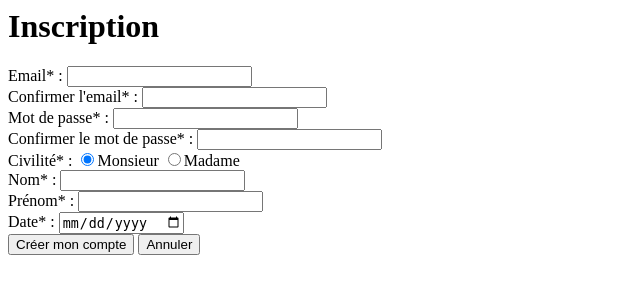
After one commit to cardineau1/vinicommerce, a PHP site: page /php/inscription.php in a window 1280 px wide. The commit adds this page. Shown: the top 300 px of the page, without its empty margins (0-640 px from the left). Run offline with PHP 8.4, Linux system fonts and the light colour scheme.

Commit message:
Ajout inscription.php et mdpoublie.php

```diff
--- a/code/phpSite/php/accueil.php
+++ b/code/phpSite/php/accueil.php
@@ -6,6 +6,6 @@
     <label class="admin">Password : </label>
     <input class="admin" type="password" name="pwd"/>
     <button class="admin" type="submit">Connecter</button>
-
   </form>
+  <a href="index.php?page=inscription">S'inscrire</a>
 </article>
--- /dev/null
+++ b/code/phpSite/php/inscription.php
@@ -0,0 +1,33 @@
+<h1 class="admin">Inscription</h1>
+<article id="formulaire">
+  <form class="admin" id="form" action="index.php?page=p_inscription" method="post">
+    <label class="admin">Email* : </label>
+    <input class="admin" type="text" name="email"/>
+    <br>
+    <label class="admin">Confirmer l'email* : </label>
+    <input class="admin" type="text" name="confemail"/>
+    <br>
+    <label class="admin">Mot de passe* : </label>
+    <input class="admin" type="password" name="mdp"/>
+    <br>
+    <label class="admin">Confirmer le mot de passe* : </label>
+    <input class="admin" type="password" name="confmdp"/>
+    <br>
+    <label class="admin">Civilité* : </label>
+    <input type="radio" name="civilite" value="monsieur" checked>Monsieur
+    <input type="radio" name="civilite" value="madame">Madame
+    <br>
+    <label class="admin">Nom* : </label>
+    <input class="admin" type="text" name="nom"/>
+    <br>
+    <label class="admin">Prénom* : </label>
+    <input class="admin" type="text" name="prenom"/>
+    <br>
+    <label class="admin">Date* : </label>
+    <input type="date" name="naissance">
+    <br>
+
+    <button class="admin" type="submit">Créer mon compte</button>
+    <button class="admin" type="cancel">Annuler</button>
+  </form>
+</article>
```
Also changed, not shown: code/phpSite/php/mdpoublie.php (added).
